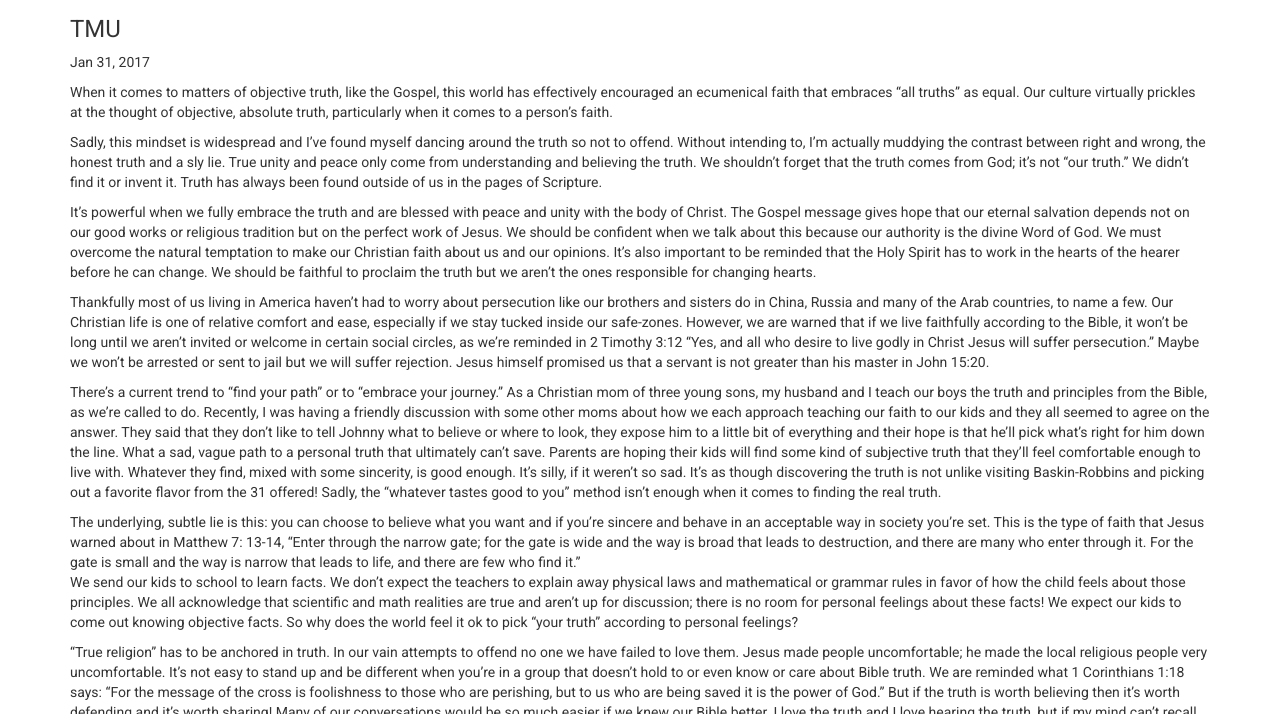
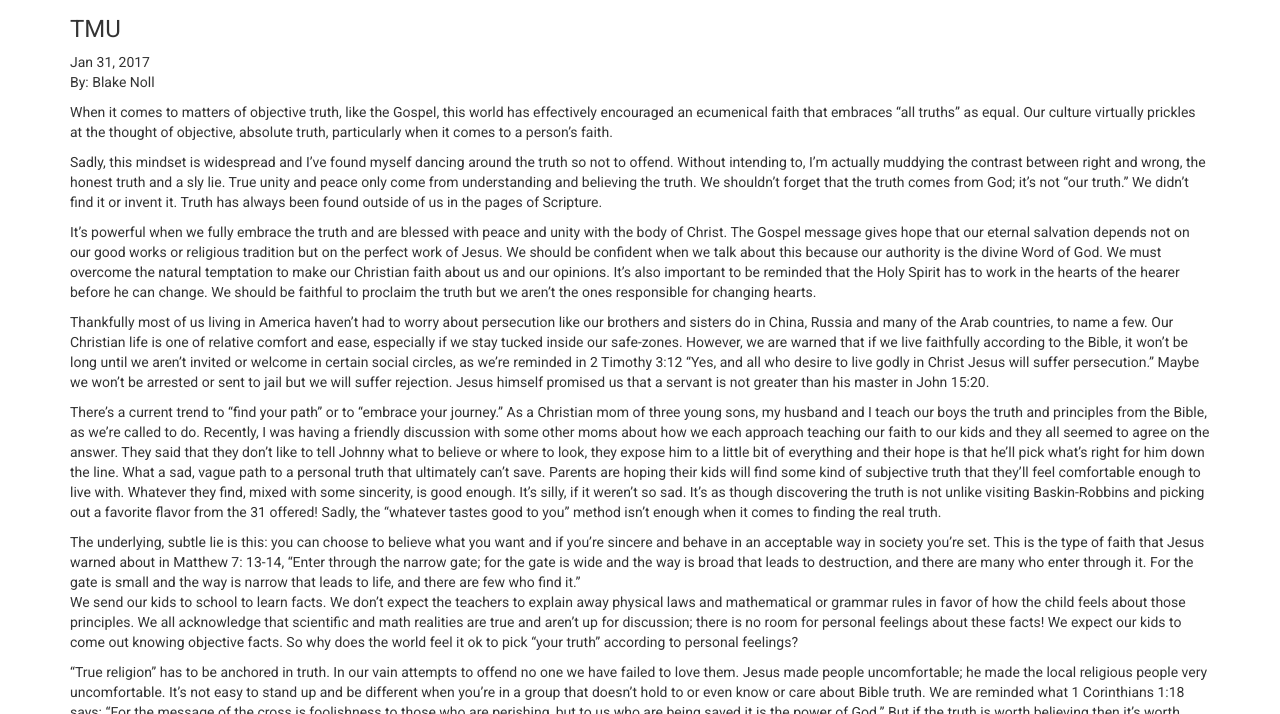
Before and after one commit to gerdums/masters-old, a Jekyll site: the page built from _posts/2017-01-31-TMU.markdown, in a window 1280 px wide and 900 px high, scrolled down 410 px, cut to the strip 186-900 px from the top of the window. Built offline with Jekyll 4.4.1, drawn with Linux system fonts in a browser that asks for light colours; nearby versions of some CDN libraries.

Commit message:
Updated Tmu

```diff
--- a/_posts/2017-01-31-TMU.markdown
+++ b/_posts/2017-01-31-TMU.markdown
@@ -1,6 +1,7 @@
 ---
 title: TMU
 date: 2017-01-31 01:15:00 Z
+author: Blake Noll
 layout: news
 ---
 
```
